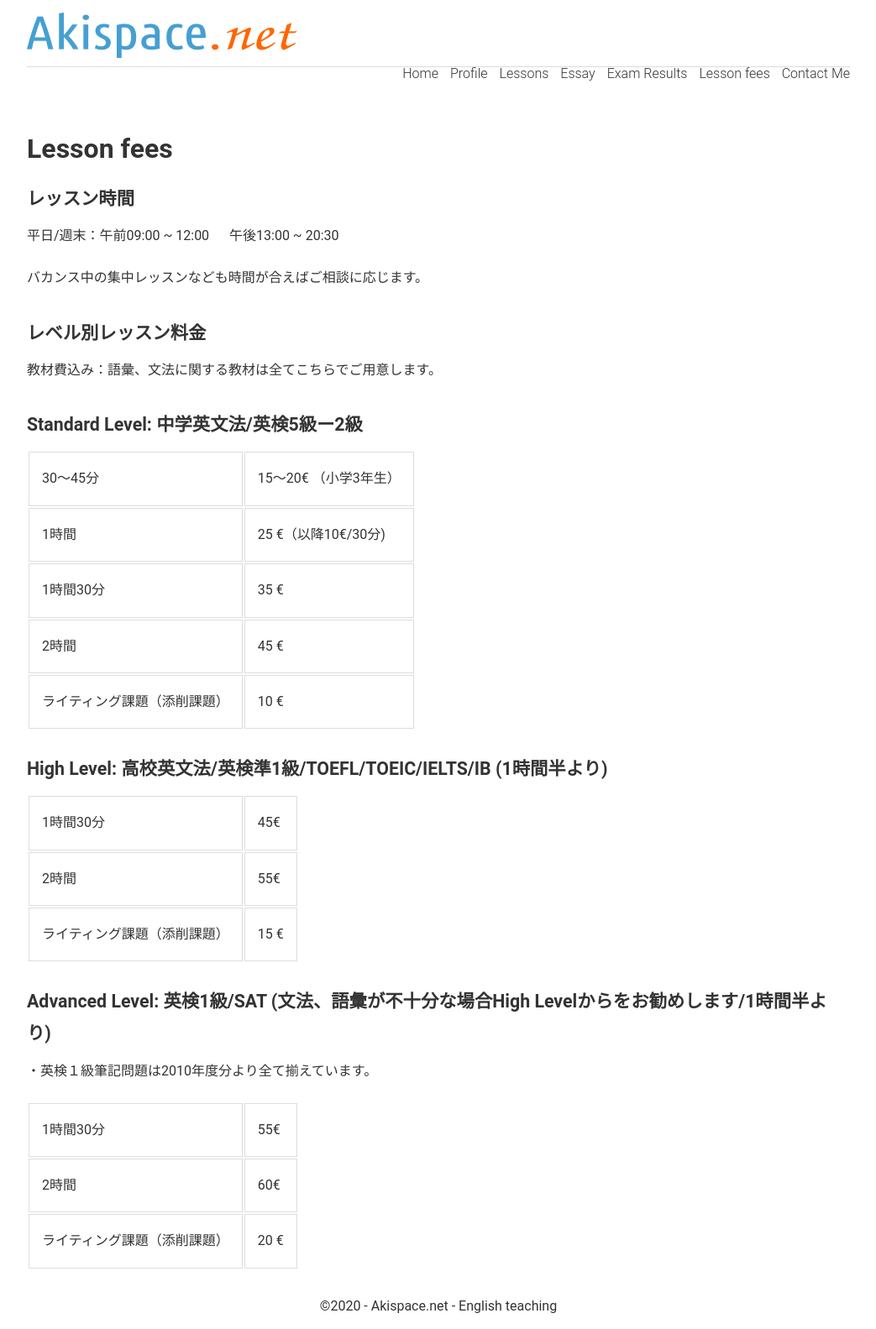
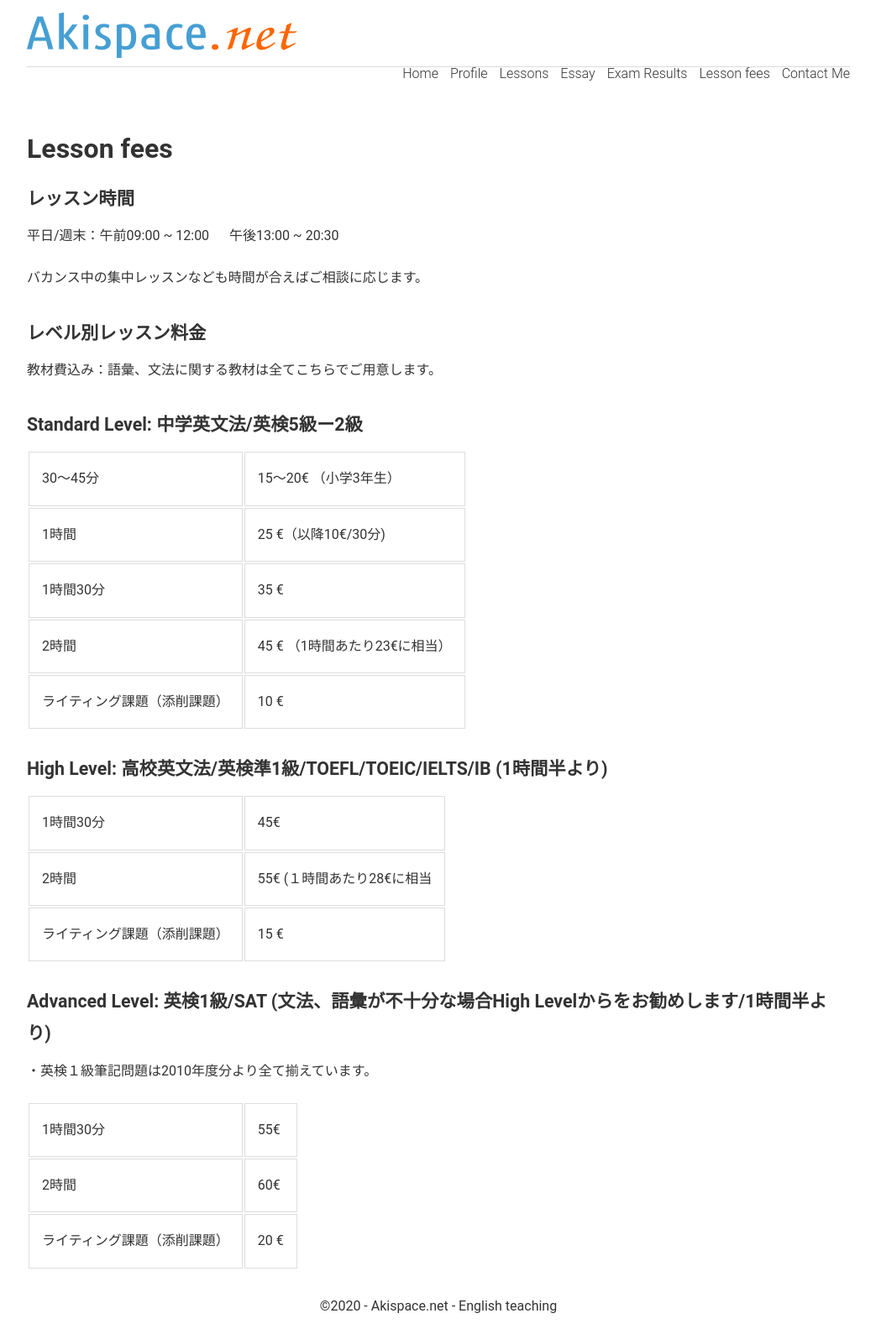
Before and after one commit to phocean/akispace, a Jekyll site: the page built from hour_fees.md, in a window 1280 px wide. Shown: the whole page at 84% size, without its empty margins (118-1161 px from the left). Built offline with Jekyll 4.4.1, drawn with Linux system fonts in a browser that asks for light colours.

Commit message:
Update hour_fees.md

```diff
--- a/hour_fees.md
+++ b/hour_fees.md
@@ -23,13 +23,13 @@ description: フランス、パリ/ブローニュで探す英語家庭教師。
 |   30〜45分 |   15〜20€ （小学3年生）    |
 |   1時間    |    25 €（以降10€/30分)  |
 |   1時間30分  |   35 €    |
-|   2時間     |   45 €    |
+|   2時間     |   45 € （1時間あたり23€に相当）   |
 |  ライティング課題（添削課題）  |   10 €    |
 
 ### High Level: 高校英文法/英検準1級/TOEFL/TOEIC/IELTS/IB   (1時間半より)
 
 |   1時間30分  |   45€ |
-|   2時間     |   55€ |
+|   2時間     |   55€ (１時間あたり28€に相当|
 |   ライティング課題（添削課題）   |    15 €  |
 
 ### Advanced Level: 英検1級/SAT  (文法、語彙が不十分な場合High Levelからをお勧めします/1時間半より)
```
